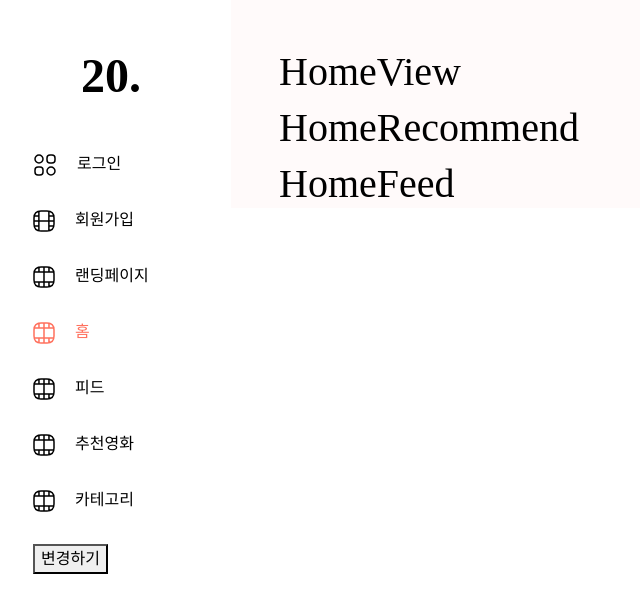
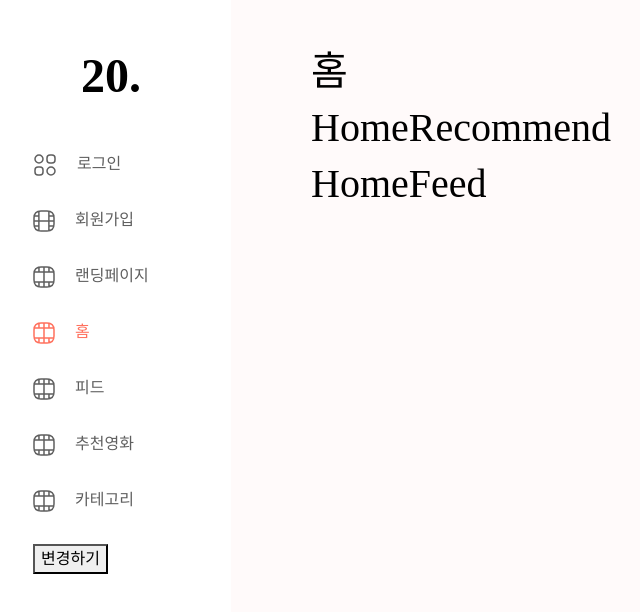
Before and after one commit to nimusmix/20-movie-recommend-project, a Vue app in the folder final-pjt-front/: page /home in a window 1280 px wide. Shown: the top 612 px of the page, without its empty margins (9-649 px from the left). Built offline with nearby package versions, Linux system fonts and the light colour scheme; no server answers; a web font is replaced by a local one.

Commit message:
h1태그로 통일

```diff
--- a/final-pjt-front/src/App.vue
+++ b/final-pjt-front/src/App.vue
@@ -101,6 +101,7 @@
   #app.light {
     //시맨틱 컬러
     --primary-color: #FF715E;
+    --primary-color-15: #ff715e60;
     --danger-color: #F16464 ;
     --warning-color: #F5AB35;
     --success-color: #47C1C3;
@@ -110,12 +111,14 @@
     //전역설정 컬러
     --bg-color:#FFF;
     --bg-router-color:#FFFAFA;
+    --disable-color:#5F5F5F;
     --text-color:#000;
   }
 
   #app.dark {
     //시맨틱 컬러
     --primary-color: #FF715E;
+    --primary-color-15: #ff715e24;
     --danger-color: #F16464 ;
     --warning-color: #F5AB35;
     --success-color: #47C1C3;
@@ -125,9 +128,25 @@
     //전역설정 컬러
     --bg-color:#000;
     --bg-router-color:#1F1F1F;
+    --disable-color:#c8c8c8;
     --text-color:#FFF;
   }
+// 텍스트 스타일
+  // 큰 텍스트 - h1
+  $lg-font-size:2rem;
+  $lg-font-weight:600;
 
+  // 일반 텍스트 - 기본
+  $main-font-size:1rem;
+  $main-font-weight:400;
+
+  // 본문 텍스트 - 얇게
+  $main-font-weight-light:300;
+
+  #app .h1 {
+    font-size: $lg-font-size;
+    font-weight: $lg-font-weight;
+  }
 // 전역 스타일
   $trans-global:width 2s, height 2s, background-color 1s, transform 2s !global;
 
@@ -137,6 +156,8 @@
     color: var(--text-color);
     // -webkit-transition:width 2s, height 2s, background-color 2s, -webkit-transform 2s;
     transition:$trans-global;
+    font-size:$main-font-size;
+    font-weight:$main-font-weight;
   }
   //텍스트 데코레이션
   .t-d-none{
@@ -151,7 +172,7 @@
 // 네비 스타일
   #col-nav{
     $nav-width:240px !global;
-    width: $nav-width;
+    min-width: $nav-width;
     position: fixed;
     height: 100%;
     overflow: auto;
@@ -161,10 +182,10 @@
     $main-nav-padding-left:42px;
     background-color: var(--bg-color);
     svg {
-      stroke: var(--text-color);
+      stroke: var(--disable-color);
     }
     a {
-      color: var(--text-color);
+      color: var(--disable-color);
       text-decoration: none;
     }
     .nav-hover:hover{
@@ -191,6 +212,7 @@
       }
     }
     #nav-logo {
+      color: var(--text-color);
       display: block;
       text-align: center;
       padding: 0px $main-nav-padding-left;
@@ -203,7 +225,8 @@
   #router-view{
     margin-left:$nav-width;
     padding-top: 48px;
-    padding-left: 48px;
+    padding-left: 80px;
+    min-height: 100vh;
   }
 
 
--- a/final-pjt-front/src/views/CategoryView.vue
+++ b/final-pjt-front/src/views/CategoryView.vue
@@ -1,6 +1,6 @@
 <template>
   <div>
-    <h2>카테고리</h2>
+    <h1 class="h1">카테고리</h1>
     <div>
       <button
         v-for="ott in otts"
--- a/final-pjt-front/src/views/DetailView.vue
+++ b/final-pjt-front/src/views/DetailView.vue
@@ -1,5 +1,6 @@
 <template>
   <div>
+    <h1 class="h1">{{ movie?.title }}</h1>
     <div style="background-color: white;">
       <img :src="backdropUrl" alt="background" style="width: 100%; opacity: 70%;">
     </div>
--- a/final-pjt-front/src/views/FeedView.vue
+++ b/final-pjt-front/src/views/FeedView.vue
@@ -1,6 +1,6 @@
 <template>
   <div>
-    <h1>FeedView</h1>
+    <h1 class="h1">피드</h1>
     <article v-for="review in reviews" :key="review.id">
       <FeedItem :review="review"/>
     </article>
--- a/final-pjt-front/src/views/HomeView.vue
+++ b/final-pjt-front/src/views/HomeView.vue
@@ -1,6 +1,6 @@
 <template>
-  <div>
-    <h1>HomeView</h1>
+  <div class="h1">
+    <h1>홈</h1>
     <HomeRecommend/>
     <HomeFeed/>
   </div>
--- a/final-pjt-front/src/views/LandingView.vue
+++ b/final-pjt-front/src/views/LandingView.vue
@@ -1,6 +1,6 @@
 <template>
   <div>
-    <h1>LandingView</h1>
+    <h1 class="h1">LandingView</h1>
     <div v-if="isLogin">
       <router-link :to="{ name: 'HomeView' }">들어가기</router-link>
     </div>
--- a/final-pjt-front/src/views/LoginView.vue
+++ b/final-pjt-front/src/views/LoginView.vue
@@ -1,6 +1,6 @@
 <template>
   <div>
-    <h1>Login</h1>
+    <h1 class="h1">로그인</h1>
     <form @submit.prevent="login">
       <label for="username">username : </label>
       <input type="text" id="username" v-model="username"><br>
--- a/final-pjt-front/src/views/ProfileView.vue
+++ b/final-pjt-front/src/views/ProfileView.vue
@@ -1,6 +1,6 @@
 <template>
   <div>
-    <h1>ProfileView</h1>
+    <h1 class="h1">프로필</h1>
     <CollectionList/>
     <collection-modal/>
     <ReviewList/>
--- a/final-pjt-front/src/views/RecommendView.vue
+++ b/final-pjt-front/src/views/RecommendView.vue
@@ -1,6 +1,6 @@
 <template>
   <div>
-    <h1>RecommendView</h1>
+    <h1 class="h1">추천영화</h1>
     <RecommendSimilar/>
     <RecommendGenre/>
     <RecommendRecentlyReview/>
--- a/final-pjt-front/src/views/SignupView.vue
+++ b/final-pjt-front/src/views/SignupView.vue
@@ -1,6 +1,6 @@
 <template>
   <div>
-    <h1>Signup</h1>
+    <h1 class="h1">회원가입</h1>
     <form @submit.prevent="signup">
       <label for="username">username : </label>
       <input type="text" id="username" v-model="username"><br>
```
